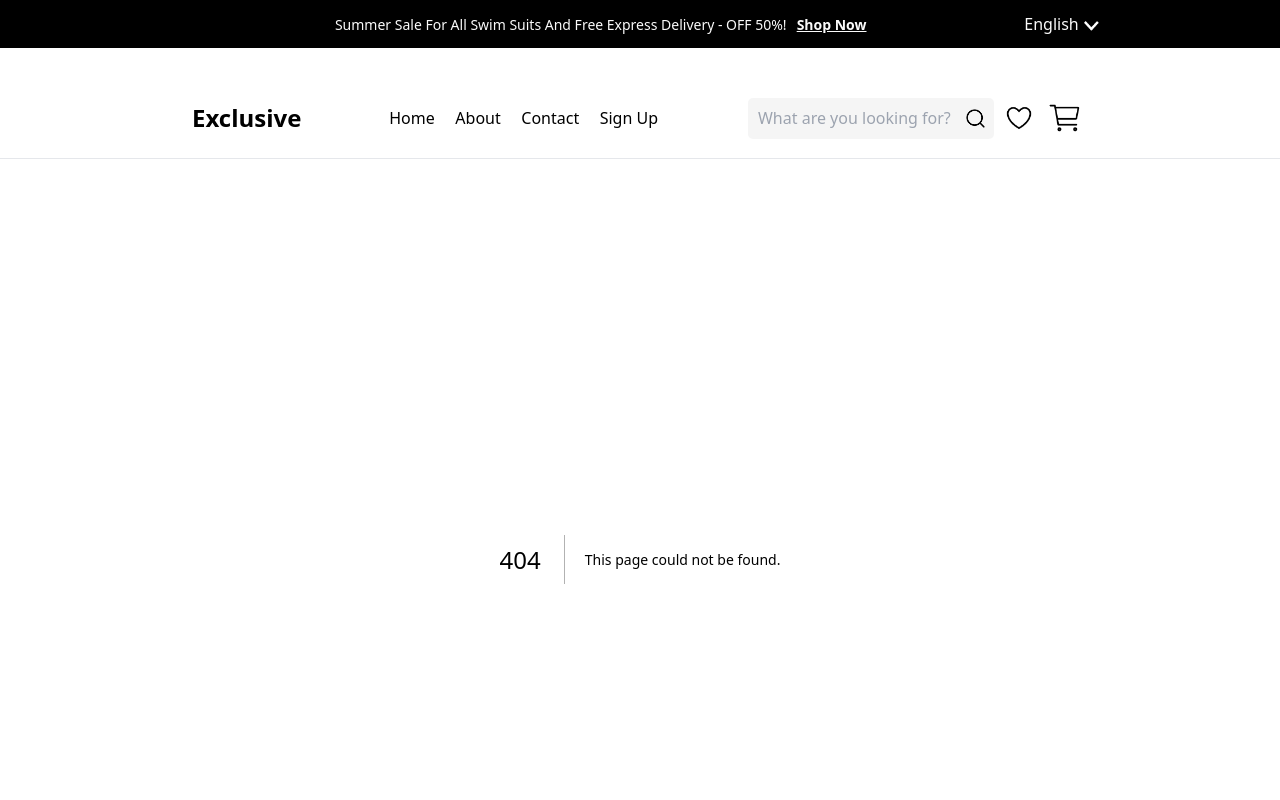
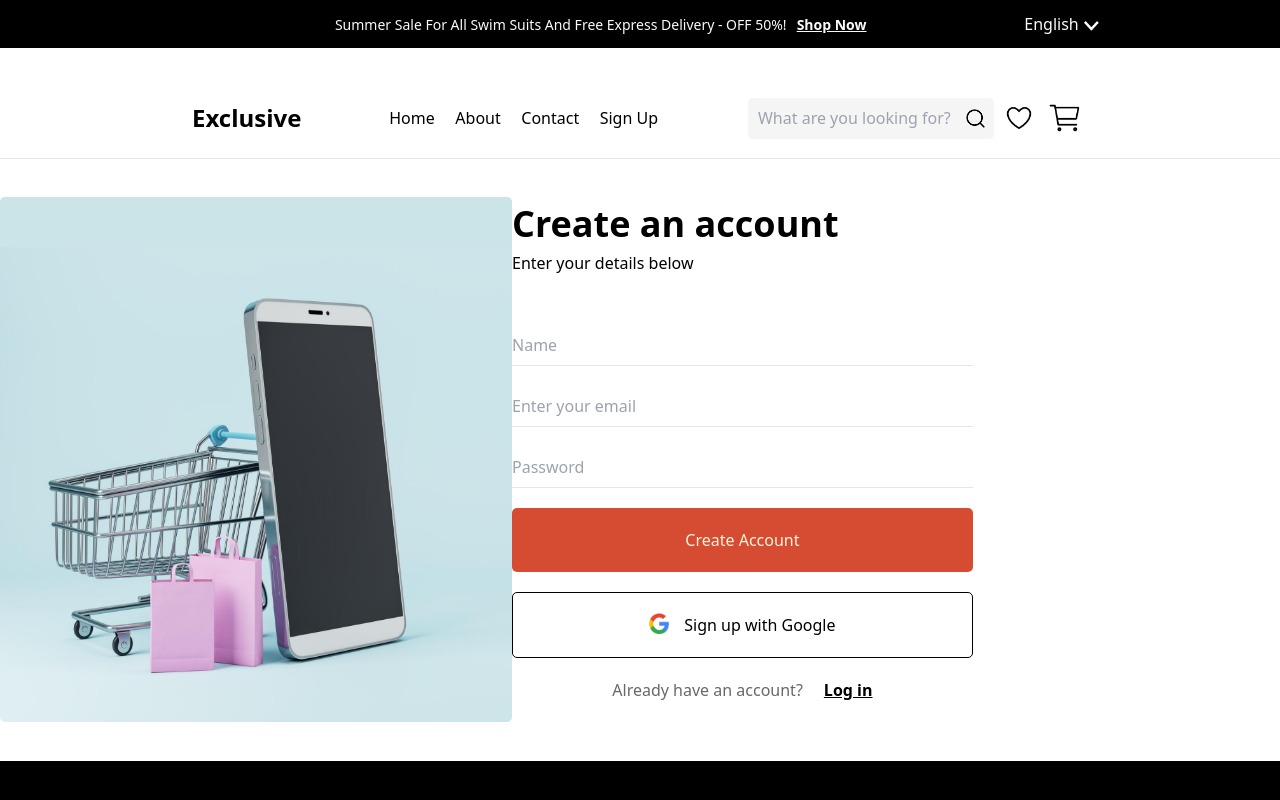
Before and after one commit to koldovsky/2024-itstep-next-team-02, a Next.js app: page /login in a window 1280 px wide. Before the commit this address had no page. Shown: the top 800 px of the page. Built offline with nearby package versions, Linux system fonts and the light colour scheme.

Commit message:
Register page reade

```diff
--- /dev/null
+++ b/app/login/page.module.css
@@ -0,0 +1,79 @@
+.mainImage{
+  width: 40%;
+  border-radius: 5px;
+}
+
+.mainContainer{
+  display: flex;
+  margin: 3% 0% 3% 0%;
+}
+
+.loginContainer{
+  display: flex;
+  justify-content: center;
+  align-items: center;
+  flex-direction: column;
+  width: 80%;
+}
+
+.loginContainer h1{
+  font-size: 36px;
+  font-weight: bold;
+}
+
+.loginContainer h2{
+  font-size: 16px;
+  font-weight: lighter;
+  margin-bottom: 50px;
+}
+
+.loginContainer input{
+  width: 60%;
+  border-bottom: solid 1px;
+  border-color: rgb(230, 230, 230);
+  padding: 8px 8px 8px 0px;
+  margin-bottom: 20px;
+}
+
+.createAccountButton{
+  background-color: rgb(214, 76, 51);
+  width: 60%;
+  padding: 20px;
+  border-radius: 5px;
+  color: beige;
+  margin-bottom: 20px;
+}
+
+.googleLogo{
+  width: 20px;
+  margin-right: 15px;
+}
+
+.createAccountButtonGoogle{
+  width: 60%;
+  padding: 20px;
+  border-radius: 5px;
+  color: rgb(0, 0, 0);
+  display: flex;
+  border: 1px solid;
+  align-self: center;
+  justify-content: center;
+}
+
+.logOption{
+  display: flex;
+  justify-content: center;
+  align-items: center;
+  width: 60%;
+  padding: 20px;
+}
+
+.logOption h3{
+color: rgb(104, 104, 104);
+}
+
+.logOptionLink{
+  margin-left: 5%;
+  font-weight: bold;
+  text-decoration: underline;
+}
--- /dev/null
+++ b/app/login/page.tsx
@@ -0,0 +1,81 @@
+'use client'
+import styles from "./page.module.css";
+import Image from "next/image";
+import Link from "next/link";
+import MainImage from "../../public/images/mainImageForLogin.png";
+import GoogleLogo from "../../public/images/GoogleLogo.png";
+import { useState } from 'react';
+
+const Login = () => {
+  const [name, setName] = useState('');
+  const [email, setEmail] = useState('');
+  const [password, setPassword] = useState('');
+
+  const handleNameChange = (e) => {
+    setName(e.target.value);
+  };
+
+  const handleEmailChange = (e) => {
+    setEmail(e.target.value);
+  };
+
+  const handlePasswordChange = (e) => {
+    setPassword(e.target.value);
+  };
+
+  const handleSubmit = (e) => {
+    e.preventDefault();
+    console.log('Name:', name);
+    console.log('Email:', email);
+    console.log('Password:', password);
+  };
+
+  return (
+    <>
+      <div className={styles.mainContainer}>
+        <Image className={styles.mainImage} src={MainImage} alt="mainImage" />
+        <div className={styles.loginContainer}>
+          <div className={styles.loginContainerForFlex}>
+            <h1>Create an account</h1>
+            <h2>Enter your details below</h2>
+            <form onSubmit={handleSubmit}>
+              <input
+                type="text"
+                placeholder="Name"
+                id="name"
+                value={name}
+                onChange={handleNameChange}
+              />
+              <input
+                type="text"
+                placeholder="Enter your email"
+                id="email"
+                value={email}
+                onChange={handleEmailChange}
+              />
+              <input
+                type="password"
+                placeholder="Password"
+                id="password"
+                value={password}
+                onChange={handlePasswordChange}
+              />
+              <button className={styles.createAccountButton} type="submit">Create Account</button>
+              <button className={styles.createAccountButtonGoogle} type="button">
+                <Image src={GoogleLogo} alt="Google Logo" className={styles.googleLogo} />
+                Sign up with Google
+              </button>
+            </form>
+
+            <div className={styles.logOption}>
+              <h3>Already have an account?</h3>
+              <Link href="/login" className={styles.logOptionLink}>Log in</Link>
+            </div>
+          </div>
+        </div>
+      </div>
+    </>
+  );
+};
+
+export default Login;
--- a/app/page.tsx
+++ b/app/page.tsx
@@ -5,6 +5,7 @@ import FlashSaleGoods from './components/flashSalesGoods/FlashSaleGoods';
 import Line from './components/line/Line';
 import Slider from './components/sliderOnHeader/Slider';
 import ViewAllButton from './components/viewAllButton/ViewAllButton';
+
 
 function Home() {
   return (
--- /dev/null
+++ b/app/register/page.module.css
@@ -0,0 +1,79 @@
+.mainImage{
+  width: 40%;
+  border-radius: 5px;
+}
+
+.mainContainer{
+  display: flex;
+  margin: 3% 0% 3% 0%;
+}
+
+.loginContainer{
+  display: flex;
+  justify-content: center;
+  align-items: center;
+  flex-direction: column;
+  width: 80%;
+}
+
+.loginContainer h1{
+  font-size: 36px;
+  font-weight: bold;
+}
+
+.loginContainer h2{
+  font-size: 16px;
+  font-weight: lighter;
+  margin-bottom: 50px;
+}
+
+.loginContainer input{
+  width: 60%;
+  border-bottom: solid 1px;
+  border-color: rgb(230, 230, 230);
+  padding: 8px 8px 8px 0px;
+  margin-bottom: 20px;
+}
+
+.createAccountButton{
+  background-color: rgb(214, 76, 51);
+  width: 60%;
+  padding: 20px;
+  border-radius: 5px;
+  color: beige;
+  margin-bottom: 20px;
+}
+
+.googleLogo{
+  width: 20px;
+  margin-right: 15px;
+}
+
+.createAccountButtonGoogle{
+  width: 60%;
+  padding: 20px;
+  border-radius: 5px;
+  color: rgb(0, 0, 0);
+  display: flex;
+  border: 1px solid;
+  align-self: center;
+  justify-content: center;
+}
+
+.logOption{
+  display: flex;
+  justify-content: center;
+  align-items: center;
+  width: 60%;
+  padding: 20px;
+}
+
+.logOption h3{
+color: rgb(104, 104, 104);
+}
+
+.logOptionLink{
+  margin-left: 5%;
+  font-weight: bold;
+  text-decoration: underline;
+}
--- /dev/null
+++ b/app/register/page.tsx
@@ -0,0 +1,81 @@
+'use client'
+import styles from "./page.module.css";
+import Image from "next/image";
+import Link from "next/link";
+import MainImage from "../../public/images/mainImageForLogin.png";
+import GoogleLogo from "../../public/images/GoogleLogo.png";
+import { useState } from 'react';
+
+const Login = () => {
+  const [name, setName] = useState('');
+  const [email, setEmail] = useState('');
+  const [password, setPassword] = useState('');
+
+  const handleNameChange = (e) => {
+    setName(e.target.value);
+  };
+
+  const handleEmailChange = (e) => {
+    setEmail(e.target.value);
+  };
+
+  const handlePasswordChange = (e) => {
+    setPassword(e.target.value);
+  };
+
+  const handleSubmit = (e) => {
+    e.preventDefault();
+    console.log('Name:', name);
+    console.log('Email:', email);
+    console.log('Password:', password);
+  };
+
+  return (
+    <>
+      <div className={styles.mainContainer}>
+        <Image className={styles.mainImage} src={MainImage} alt="mainImage" />
+        <div className={styles.loginContainer}>
+          <div className={styles.loginContainerForFlex}>
+            <h1>Create an account</h1>
+            <h2>Enter your details below</h2>
+            <form onSubmit={handleSubmit}>
+              <input
+                type="text"
+                placeholder="Name"
+                id="name"
+                value={name}
+                onChange={handleNameChange}
+              />
+              <input
+                type="text"
+                placeholder="Enter your email"
+                id="email"
+                value={email}
+                onChange={handleEmailChange}
+              />
+              <input
+                type="password"
+                placeholder="Password"
+                id="password"
+                value={password}
+                onChange={handlePasswordChange}
+              />
+              <button className={styles.createAccountButton} type="submit">Create Account</button>
+              <button className={styles.createAccountButtonGoogle} type="button">
+                <Image src={GoogleLogo} alt="Google Logo" className={styles.googleLogo} />
+                Sign up with Google
+              </button>
+            </form>
+
+            <div className={styles.logOption}>
+              <h3>Already have an account?</h3>
+              <Link href="/login" className={styles.logOptionLink}>Log in</Link>
+            </div>
+          </div>
+        </div>
+      </div>
+    </>
+  );
+};
+
+export default Login;
```
Also changed, not shown: public/images/GoogleLogo.png (added), public/images/mainImageForLogin.png (added).
